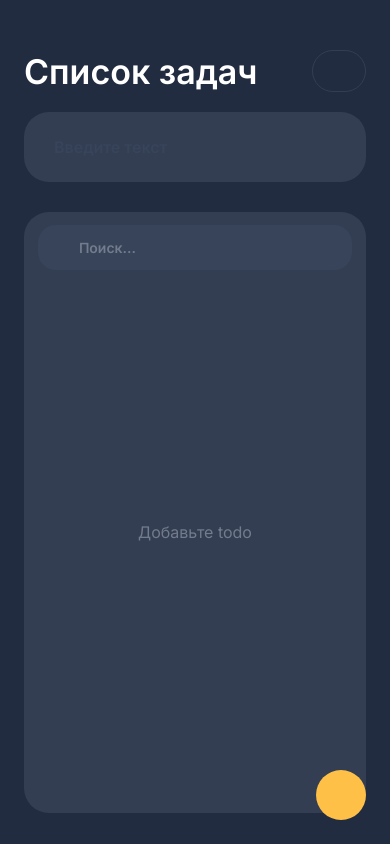
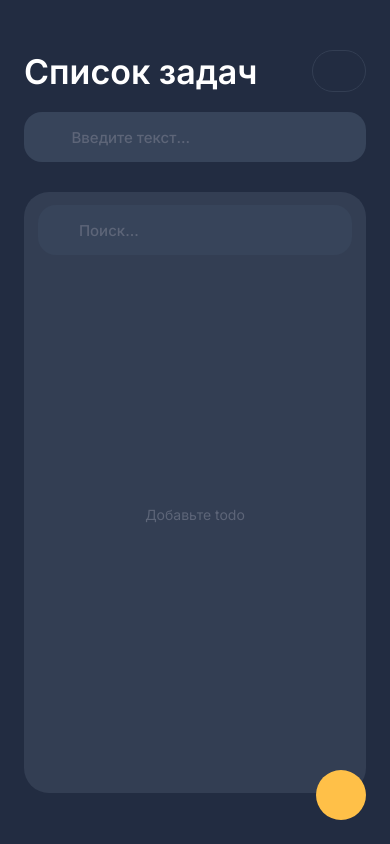
Before and after one commit to genazoz/reactTodo, a React (Create React App) app: page / in a window 390 px wide. Built offline with nearby package versions, Linux system fonts and the light colour scheme; a web font is replaced by a local one.

Commit message:
- Внесены небольшие правки по дизайну

```diff
--- a/src/components/Search/index.tsx
+++ b/src/components/Search/index.tsx
@@ -14,6 +14,10 @@ const Wrapper = styled.div`
 
   border-radius: 18px;
   background: ${props => props.theme.TERTIARY_BACKGROUND_COLOR};
+
+  @media (max-width: ${commonTheme.media.tab}) {
+    height: 50px;
+  }
 
   i {
     padding: 7px 3px 7px 7px;
@@ -41,7 +45,8 @@ const SearchEl = styled.input`
   }
 
   @media (max-width: ${commonTheme.media.tab}) {
-    font-size: ${commonTheme.fontSizes.s};
+    font-size: ${commonTheme.fontSizes.r};
+    font-weight: 500;
   }
 `
 
--- a/src/components/Todo/index.tsx
+++ b/src/components/Todo/index.tsx
@@ -94,6 +94,10 @@ const Container = styled.div`
   width: calc(100% - 35px - 15px);
 
   border-bottom: 1px solid ${props => props.theme.TERTIARY_BACKGROUND_COLOR};
+
+  @media (max-width: ${commonTheme.media.tab}) {
+    width: calc(100% - 40px - 15px);
+  }
 `
 const Wrapper = styled.div<{ isEdited: boolean }>`
   display: flex;
--- a/src/components/TodoEditorHeader/index.tsx
+++ b/src/components/TodoEditorHeader/index.tsx
@@ -105,11 +105,9 @@ export const TodoEditorHeader: FC = () => {
           isEdit
             ? <Button isDisabled={editorQuery ? editorQuery.length < 3 : true} isEdit={isEdit} onClick={onClickUpdateTodo}>
               <i className="fal fa-check" aria-hidden="true"></i>
-              { window.innerWidth > parseInt(commonTheme.media.tab) && 'Сохранить'}
             </Button>
             : <Button isDisabled={editorQuery ? editorQuery.length < 3 : true} onClick={onClickAddTodo}>
               <i className="fal fa-plus" aria-hidden="true"></i>
-              { window.innerWidth > parseInt(commonTheme.media.tab) && 'Добавить'}
             </Button>
         }
         <BellButton>
--- a/src/components/TodoEditorTextarea/index.tsx
+++ b/src/components/TodoEditorTextarea/index.tsx
@@ -5,11 +5,39 @@ import {setEditQuery, todosSelector} from "../../features/todoSlice";
 import styled from "styled-components";
 import {commonTheme} from "../../themes";
 
+const Wrapper = styled.div`
+  display: flex;
+  gap: 20px;
+  width: 100%;
+  height: 100%;
+  padding: 53px 60px;
+
+  background-color: ${(props: any) => props.theme.SECONDARY_BACKGROUND_COLOR};
+  border-radius: 40px;
+
+  i {
+    margin: 6px 0 0 0;
+
+    color: ${(props: any) => props.theme.QUATERNARY_BACKGROUND_COLOR};
+  }
+
+  @media (max-width: ${commonTheme.media.tab}) {
+    gap: 15px;
+    padding: 0 20px;
+
+    background-color: ${(props: any) => props.theme.TERTIARY_BACKGROUND_COLOR};
+    border-radius: 18px;
+
+    i {
+      margin: auto;
+      color: ${(props: any) => props.theme.QUINARY_BACKGROUND_COLOR};
+    }
+  }
+`
 const Textarea = styled.textarea`
   display: flex;
   width: 100%;
   height: 100%;
-  padding: 53px 60px;
 
   font-family: ${commonTheme.fonts.Inter};
   font-size: 25px;
@@ -18,9 +46,8 @@ const Textarea = styled.textarea`
 
   resize: none;
   outline: none;
-  background-color: ${(props: any) => props.theme.SECONDARY_BACKGROUND_COLOR};
-  border-radius: 40px;
   border: unset;
+  background-color: transparent;
 
   &::placeholder {
     color: ${(props: any) => props.theme.TERTIARY_BACKGROUND_COLOR};
@@ -32,14 +59,19 @@ const Textarea = styled.textarea`
 
   @media (max-width: ${commonTheme.media.tab}) {
     overflow-x: scroll;
-    height: 70px;
-    padding: 25px 30px;
+    height: 50px;
+    padding: 16px 0 0 0 ;
 
-    font-size: 16px;
+    font-size: 15px;
+    font-weight: 500;
 
     resize: none;
     white-space: nowrap;
-    border-radius: 25px;
+
+    &::placeholder {
+      color: ${(props: any) => props.theme.QUATERNARY_BACKGROUND_COLOR};
+    }
+
   }
 `
 
@@ -52,6 +84,9 @@ export const TodoEditorTextarea: FC = () => {
   }
 
   return (
-    <Textarea placeholder={'Введите текст'} value={editorQuery} onChange={(e) => onTextareaInput(e)}/>
+    <Wrapper>
+      <i className="fa fa-pen" aria-hidden="true"></i>
+      <Textarea placeholder={'Введите текст...'} value={editorQuery} onChange={(e) => onTextareaInput(e)}/>
+    </Wrapper>
   );
 };
--- a/src/components/TodosList/index.tsx
+++ b/src/components/TodosList/index.tsx
@@ -54,8 +54,11 @@ const NotFound = styled.span`
   height: 100px;
   margin: auto;
 
+  font-size: ${commonTheme.fontSizes.s};
   font-family: ${commonTheme.fonts.Inter};
   color: ${props => props.theme.QUATERNARY_BACKGROUND_COLOR};
+
+  pointer-events: none;
 `
 const TodosSearchWrapper = styled.div`
   margin: -7px -6px 0 -6px;
--- a/src/themes.ts
+++ b/src/themes.ts
@@ -28,7 +28,7 @@ export const darkTheme = {
   PRIMARY_BACKGROUND_COLOR: "#222c41",
   SECONDARY_BACKGROUND_COLOR: "#333e53",
   TERTIARY_BACKGROUND_COLOR: "#37445a",
-  QUATERNARY_BACKGROUND_COLOR: "#737c8c",
+  QUATERNARY_BACKGROUND_COLOR: "#5d6578",
   QUINARY_BACKGROUND_COLOR: "#939bb1",
   SENARY_BACKGROUND_COLOR: "#acb6cf",
   PRIMARY_TEXT_COLOR: "#000000",
```
